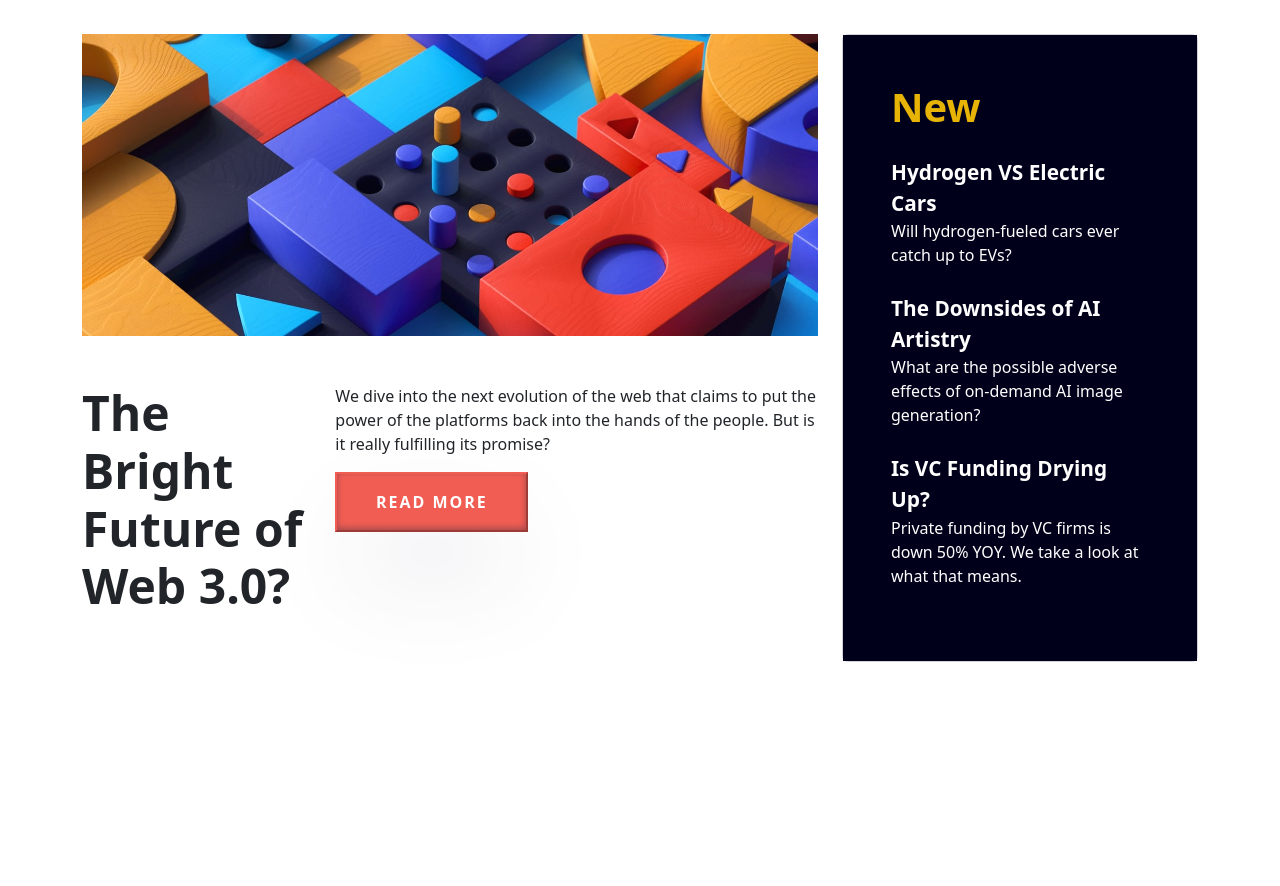
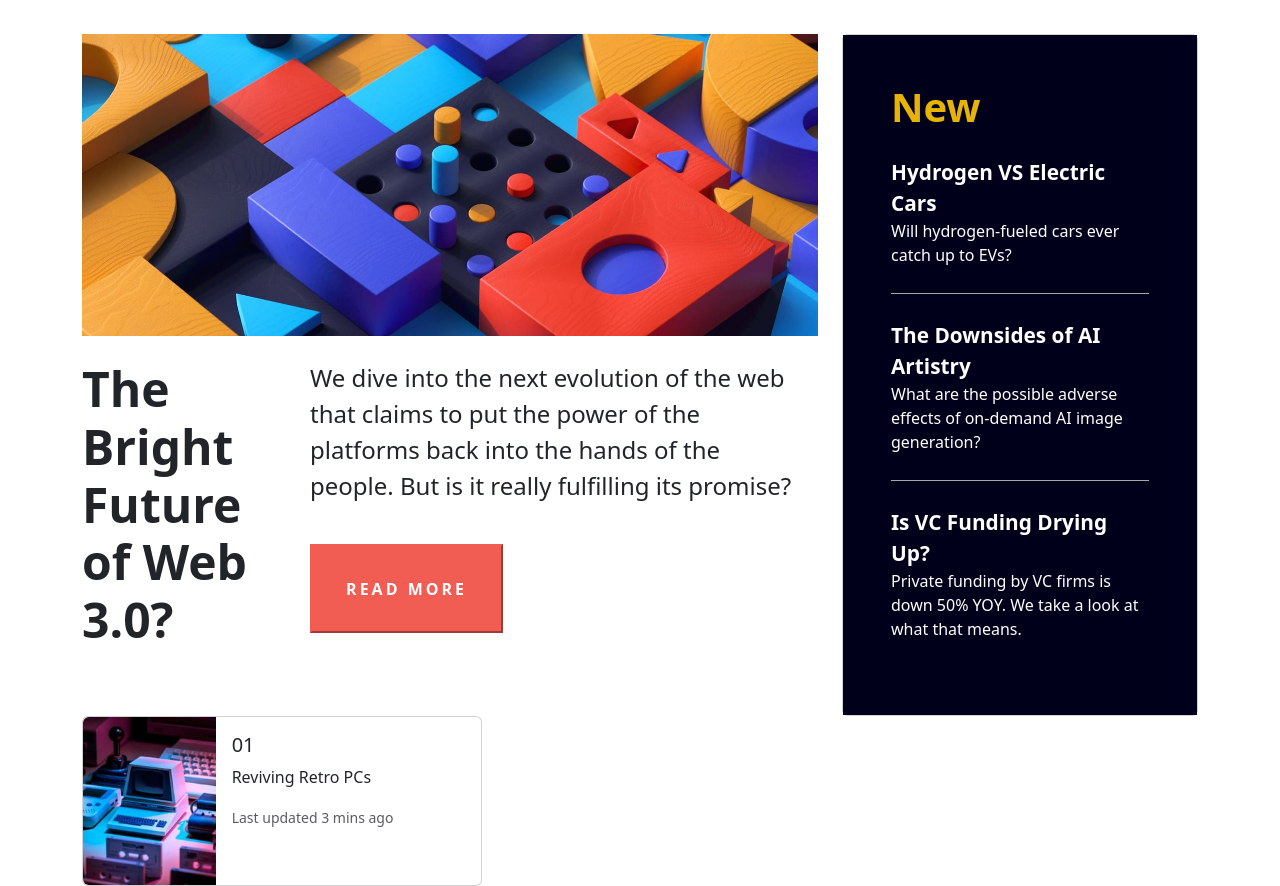
Before and after one commit to Isco83/Bootstrap_Challenge, a website built with Vite: page index.html in a window 1280 px wide. Shown: the part 110-996 px from the top of the page. Before the commit the page ends 800 px from the top, so only its background shows below. Built offline with nearby package versions, Linux system fonts and the light colour scheme.

Commit message:
Add files via upload

```diff
--- a/index.html
+++ b/index.html
@@ -19,7 +19,8 @@
   <nav class="navbar navbar-expand-lg pt-5">
     <div class="container col-lg-12">
       <img src="assets/images/logo.svg" alt="" srcset="">
-        <button class="navbar-toggler" type="button" data-bs-toggle="collapse" data-bs-target="#navbarNav" aria-controls="navbarNav" aria-expanded="false" aria-label="Toggle navigation">
+      <button class="navbar-toggler" type="button" data-bs-toggle="collapse" data-bs-target="#navbarNav"
+        aria-controls="navbarNav" aria-expanded="false" aria-label="Toggle navigation">
         <span class="navbar-toggler-icon"></span>
       </button>
       <div class="collapse navbar-collapse col justify-content-lg-end " id="navbarNav">
@@ -54,21 +55,25 @@
         <img src="assets/images/image-web-3-desktop.jpg" alt="" srcset="" width="100%">
 
         <div class="row">
-          <div class="col-lg-4 col-sm-5 pt-5 " style="min-width: 30%; max-width: 58%;" >
+          <div class="col-lg-3 col-sm-6 pt-4 " style="min-width: 30%; max-width: 58%;">
             <h2 class="fw-bold txtfuture">The Bright Future of Web 3.0?</h2>
           </div>
 
-          <div class="col-lg-8 col-sm-12 pt-5 " style="min-width: 57%; max-width: 95%;">
-            <p class="txtnextevol">We dive into the next evolution of the web that claims to put the power of the platforms back into the
+          <div class="col-lg-8 col-sm-auto pt-4 " style="min-width: 57%; max-width: 95%;">
+            <p class="txtnextevol">We dive into the next evolution of the web that claims to put the power of the
+              platforms back into the
               hands of the people.
               But is it really fulfilling its promise?
             </p>
-            <button class="boton readmore">
+            <button class="boton readmore mb-4 mt-4">
               READ MORE
             </button>
           </div>
         </div>
       </div>
+
+      <!--Card-->
+
       <div class="col-lg-4">
         <div class="card" style="width:auto;">
           <div class="card-body bgboxnew p-5">
@@ -78,27 +83,47 @@
             <p class="txtparraf">
               <span class="subtxtparr">Hydrogen VS Electric Cars</span><br>
               Will hydrogen-fueled cars ever catch up to EVs?
+            </p>
+
+            <div class="mi-linea"></div>
+
 
             <p class="txtparraf">
               <span class="subtxtparr">The Downsides of AI Artistry</span><br>
-            What are the possible adverse effects of on-demand AI image generation?</p>
+              What are the possible adverse effects of on-demand AI image generation?
+            </p>
+
+            <div class="mi-linea"></div>
 
             <p class="txtparraf">
               <span class="subtxtparr">Is VC Funding Drying Up?</span><br>
               Private funding by VC firms is down 50% YOY. We take a look at what that means.
             </p>
           </div>
+        </div>
+      </div>
+    </div>
+  </div>
+
+
+  <div class="container">
+    <div class="card" style="max-width: 400px;">
+      <div class="row g-0">
+        <div class="col-md-4">
+          <img src="assets/images/image-retro-pcs.jpg" class="img-fluid rounded-start" alt="...">
+        </div>
+        <div class="col-md-7">
+          <div class="card-body">
+            <h5 class="card-title">01</h5>
+            <p class="card-text">Reviving Retro PCs</p>
+            <p class="card-text"><small class="text-body-secondary">Last updated 3 mins ago</small></p>
+          </div>
+        </div>
+      </div>
+    </div>
 
 
 
-
-
-        </div>
-
-
-      </div>
-    </div>
-  </div>
   </div>
 
 
--- a/style.css
+++ b/style.css
@@ -3,10 +3,9 @@
     color: white;
     font-size: 1rem;
     width: 40%;
-    height: 25%;
+    height: 30%;
     font-weight: bold;
-    letter-spacing: 2px;
-    box-shadow: rgba(50, 50, 93, 0.25) 0px 50px 100px -20px, rgba(0, 0, 0, 0.3) 0px 30px 60px -30px, rgba(10, 37, 64, 0.35) 0px -2px 6px 0px inset;
+    letter-spacing: 3px;
     border-color: rgb(241, 93, 83);
 }
 
@@ -27,6 +26,10 @@
     margin-top: 10%;
 }
 
+.txtnextevol{
+    font-size: 1.5rem;
+}
+
 .subtxtparr{
     font-weight: bold;
     font-size: 1.3rem;
@@ -40,3 +43,7 @@
     color: blueviolet;
     font-weight: bold;
 }
+
+.mi-linea {
+  border-bottom: 1px solid rgb(168, 167, 167);
+}
```
Lines whose indentation alone changed are shown as unchanged.
